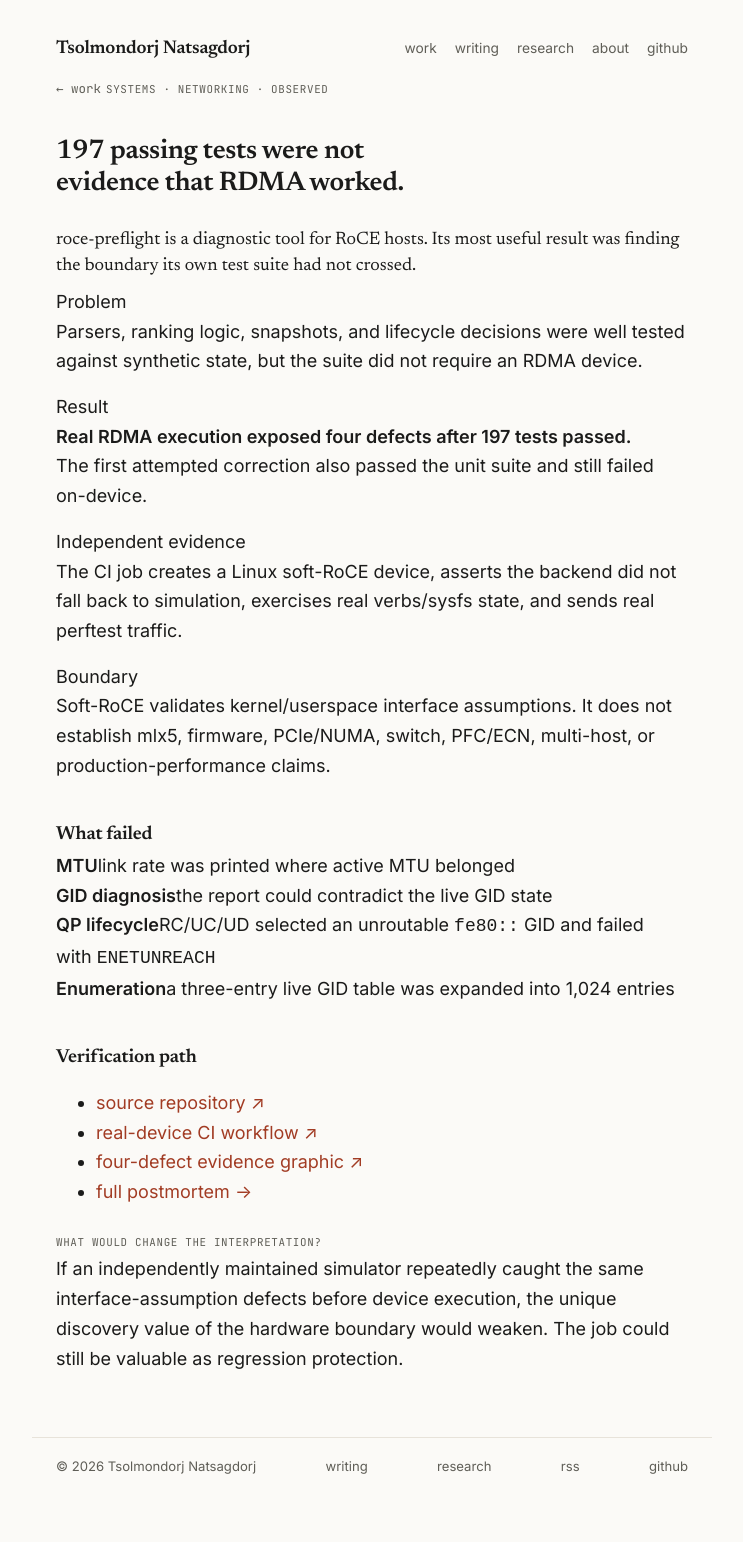
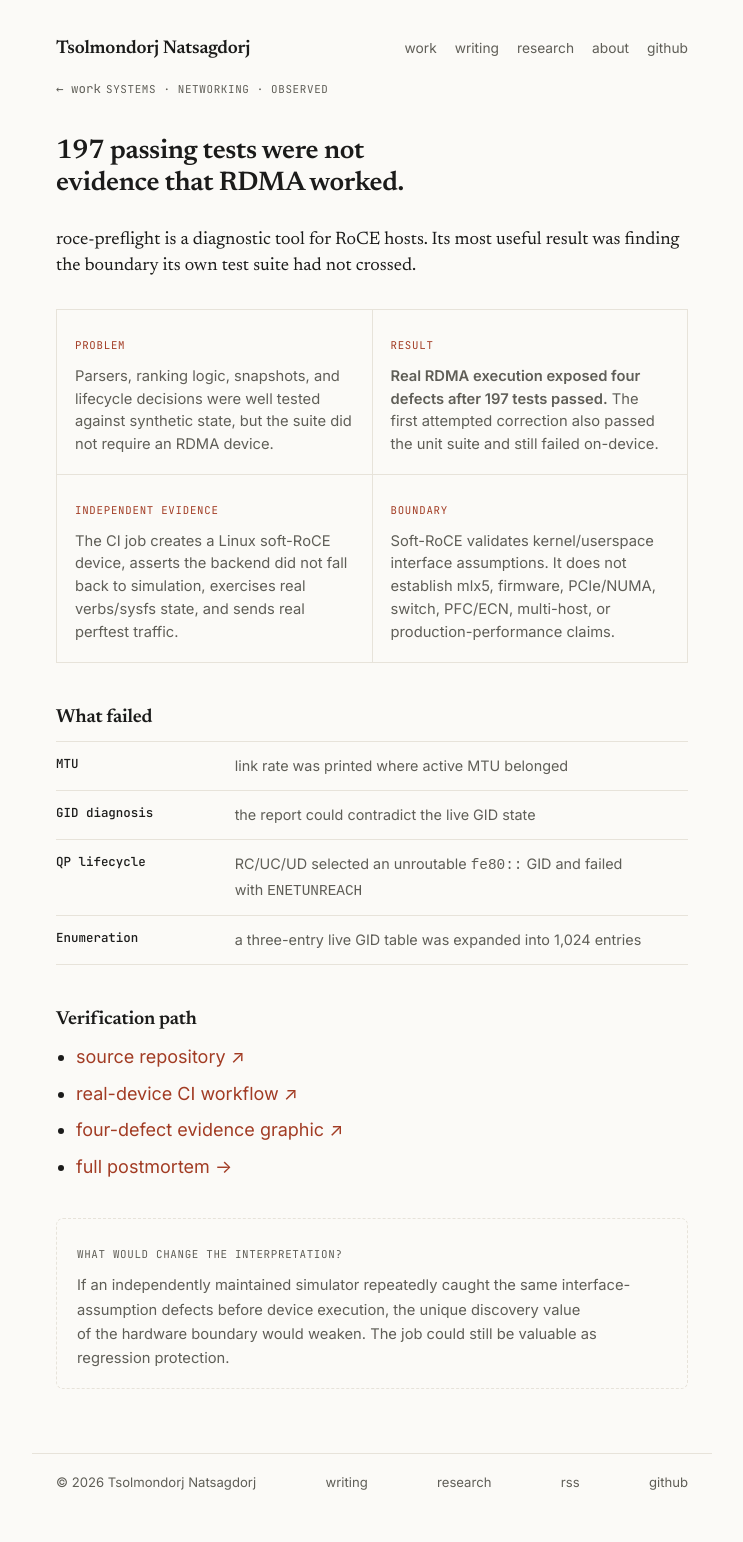
Before and after one commit to 0xSoftBoi/0xSoftBoi.github.io, a Jekyll site: the page built from work/roce-preflight.html, in a window 1280 px wide. Shown: the whole page, without its empty margins (268-1011 px from the left). Built offline with Jekyll 4.4.1, drawn with Linux system fonts in a browser that asks for light colours.

Commit message:
portfolio: add evidence case-study and revision visual grammar

```diff
--- a/assets/css/research.css
+++ b/assets/css/research.css
@@ -26,7 +26,8 @@
 .posts .status-chip{margin-left:8px}
 
 .proof-grid{display:grid;grid-template-columns:repeat(2,minmax(0,1fr));gap:1px;background:var(--rule);border:1px solid var(--rule);margin:20px 0 10px}
-.proof-grid>div{background:var(--bg);padding:14px 16px}
+.proof-grid>div,.proof-grid>a{display:block;background:var(--bg);padding:14px 16px;color:var(--text);text-decoration:none}
+.proof-grid>a:hover{background:color-mix(in srgb,var(--accent) 4%,var(--bg))}
 .proof-grid b{display:block;font-family:var(--serif);font-size:1.08rem;margin-top:3px}
 
 .thesis-block{font-family:var(--serif);font-size:1.26rem;line-height:1.48;margin:28px 0 18px}
@@ -36,4 +37,40 @@
 .now-list strong{font-family:var(--serif);font-size:1.06rem}
 .now-list p{font-size:.92rem;color:var(--muted);margin:3px 0 0}
 
-@media(max-width:620px){.proof-grid{grid-template-columns:1fr}.archive-heading{display:block}.program-links{gap:8px}}
+/* Verification pages */
+.case-study{max-width:860px;margin:0 auto}
+.case-study h1{max-width:780px;margin-bottom:12px}
+.case-study>.lede{max-width:760px}
+.skim-grid{display:grid;grid-template-columns:repeat(2,minmax(0,1fr));gap:1px;background:var(--rule);border:1px solid var(--rule);margin:30px 0 42px}
+.skim-grid>div{background:var(--bg);padding:18px}
+.skim-grid span{font-family:var(--mono);font-size:.67rem;letter-spacing:.07em;text-transform:uppercase;color:var(--accent)}
+.skim-grid p{margin:7px 0 0;color:var(--muted);font-size:.92rem;line-height:1.55}
+.evidence-table{border-top:1px solid var(--rule);margin:12px 0 34px}
+.evidence-table>div{display:grid;grid-template-columns:minmax(130px,.7fr) minmax(0,2fr);gap:20px;padding:12px 0;border-bottom:1px solid var(--rule);font-size:.9rem}
+.evidence-table b{font-family:var(--mono);font-size:.78rem;font-weight:500;color:var(--text)}
+.evidence-table span{color:var(--muted)}
+.evidence-links{padding-left:20px;margin:10px 0 32px}
+.evidence-links li{margin:7px 0}
+.boundary-box{margin:36px 0;padding:18px 20px;border:1px dashed var(--rule);border-radius:7px}
+.boundary-box p{color:var(--muted);font-size:.92rem;margin:7px 0 0}
+
+.revision-list{margin:26px 0 42px}
+.revision-item{padding:22px 0;border-top:1px solid var(--rule)}
+.revision-item:last-child{border-bottom:1px solid var(--rule)}
+.revision-item h2{font-size:1.28rem;margin:7px 0}
+.revision-item p{font-size:.93rem;color:var(--muted);max-width:780px}
+.revision-meta{display:flex;gap:10px;align-items:center;font-family:var(--mono);font-size:.68rem;color:var(--muted)}
+.revision-item .evidence-source{font-family:var(--mono);font-size:.72rem}
+
+.formation-path{margin:28px 0 36px}
+.formation-path article{position:relative;padding:22px 0 22px 34px;border-left:1px solid var(--rule)}
+.formation-path article:before{content:"";position:absolute;left:-4px;top:29px;width:7px;height:7px;border-radius:50%;background:var(--accent)}
+.formation-path h2{font-size:1.34rem;margin:5px 0 6px}
+.formation-path p{color:var(--muted);font-size:.94rem;max-width:760px}
+
+@media(max-width:620px){
+  .proof-grid,.skim-grid{grid-template-columns:1fr}
+  .archive-heading{display:block}
+  .program-links{gap:8px}
+  .evidence-table>div{grid-template-columns:1fr;gap:4px}
+}
```
